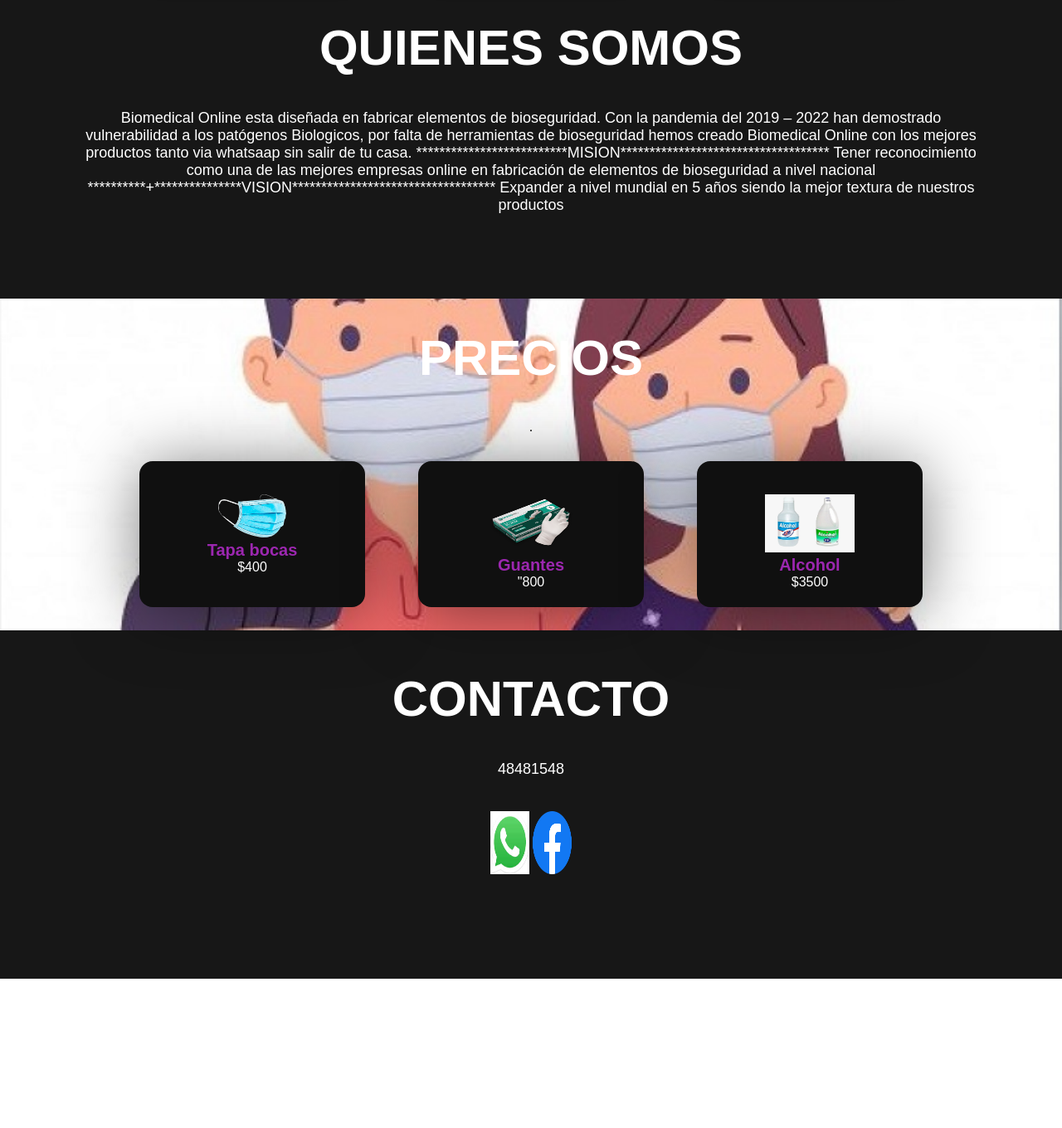
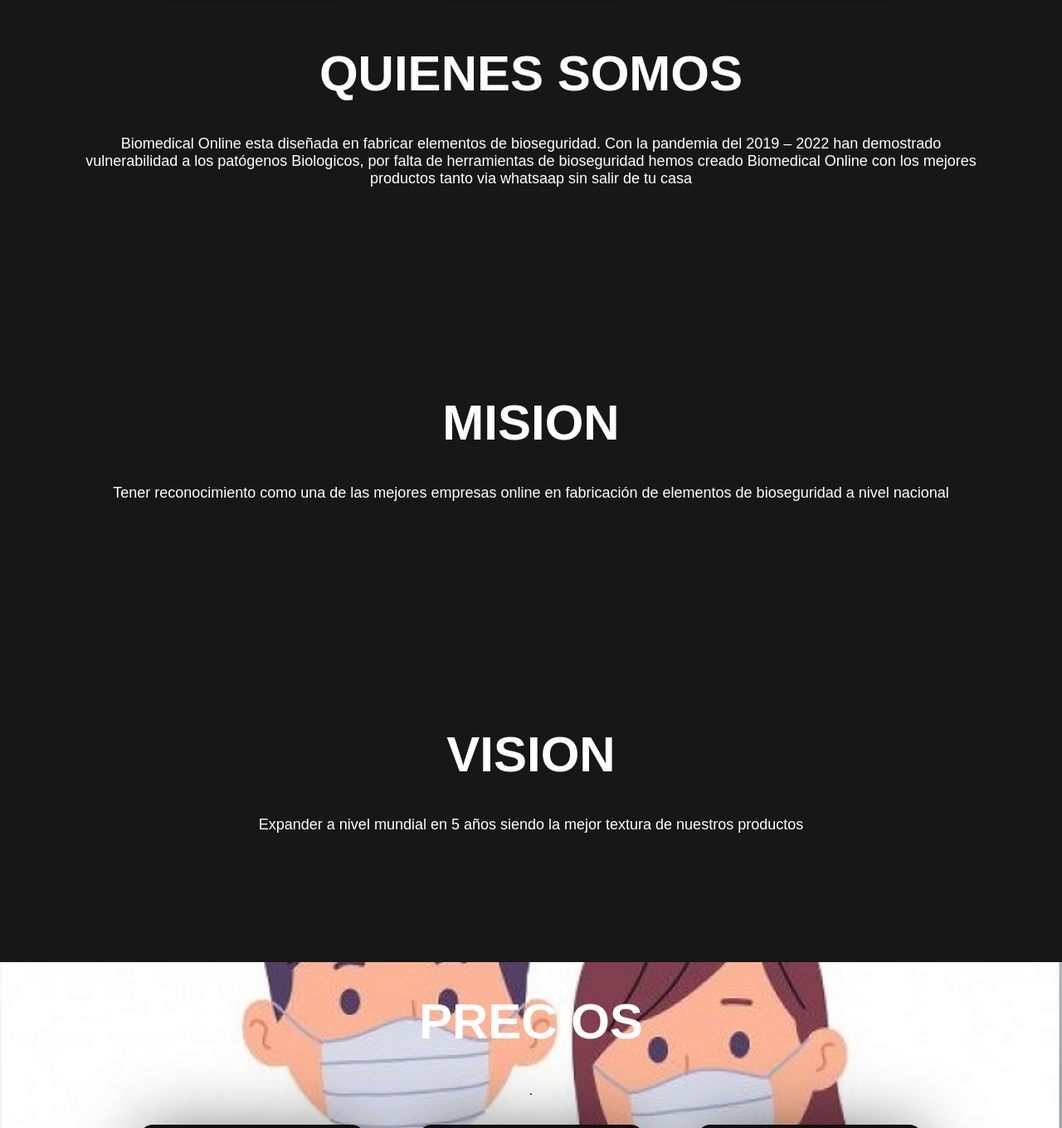
Before and after one commit to eistel/Biomedicalonli, a plain HTML site: page index.html in a window 1280 px wide. Shown: the part 980-2340 px from the top of the page at 83% size. Before the commit the page ends 2212 px from the top, so only its background shows below. Drawn offline with Linux system fonts and the light colour scheme.

Commit message:
Add files via upload

```diff
--- a/index.html
+++ b/index.html
@@ -68,14 +68,22 @@
         <h2 class="title">Quienes somos</h2>
         <p>Biomedical Online esta diseñada en fabricar elementos de bioseguridad.
             Con la pandemia del 2019 – 2022  han demostrado vulnerabilidad  a los
-            patógenos Biologicos, por falta de herramientas de bioseguridad hemos creado Biomedical Online con los mejores productos tanto via whatsaap sin salir de tu casa.
+            patógenos Biologicos, por falta de herramientas de bioseguridad hemos creado Biomedical Online con los mejores productos tanto via whatsaap sin salir de tu casa
 
-            **************************MISION************************************
-            Tener reconocimiento como una de las mejores empresas online en fabricación de elementos de bioseguridad a nivel nacional
+        </p>
 
-            **********+***************VISION***********************************
-            Expander a nivel mundial en 5 años siendo la mejor textura de nuestros productos
+    </section>
+    <section class="content about">
 
+        <h2 class="title">MISION</h2>
+        <p>Tener reconocimiento como una de las mejores empresas online en fabricación de elementos de bioseguridad a nivel nacional
+        </p>
+
+    </section>
+    <section class="content about">
+
+        <h2 class="title">VISION</h2>
+        <p>Expander a nivel mundial en 5 años siendo la mejor textura de nuestros productos
 
         </p>
 
```
